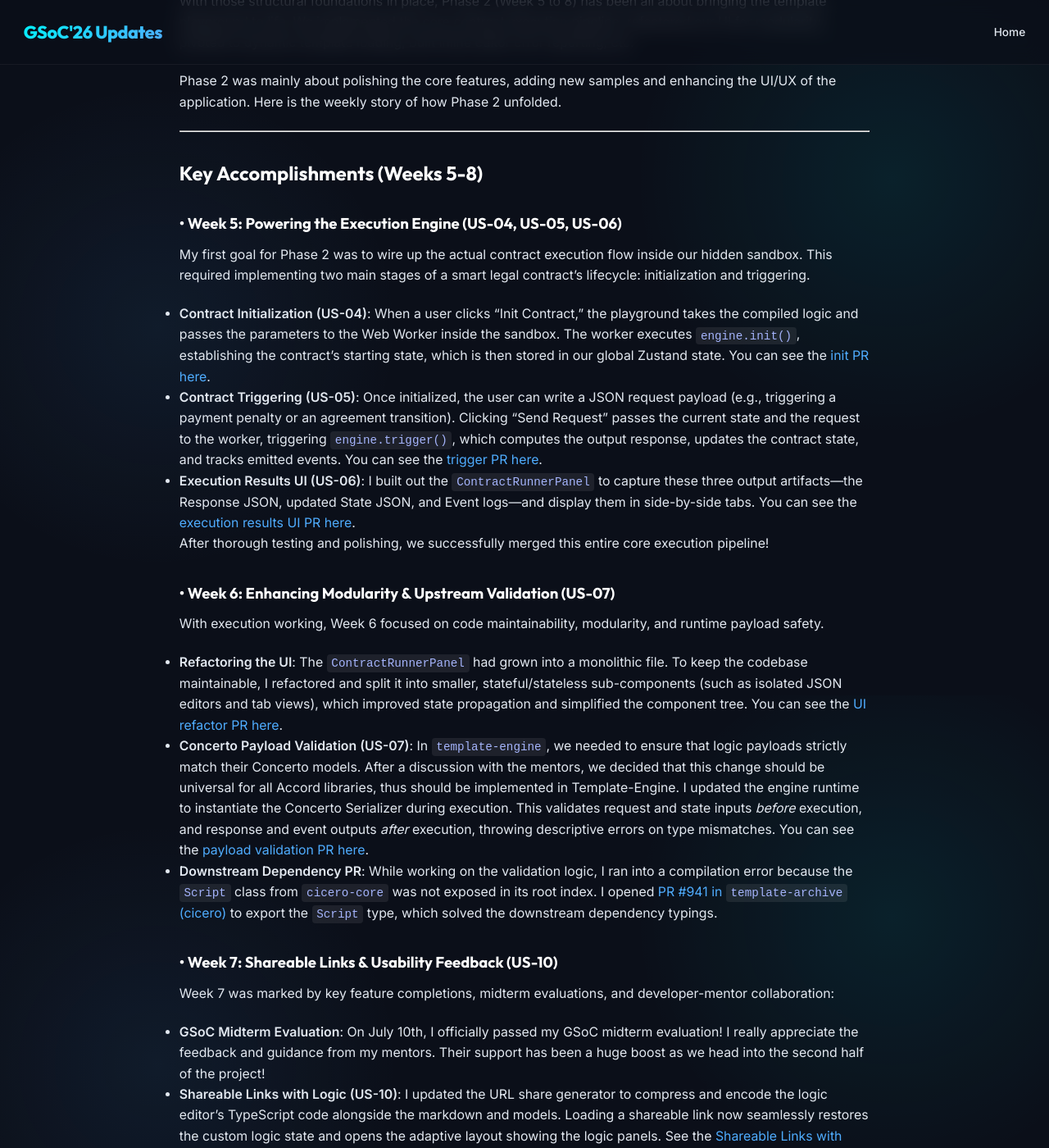
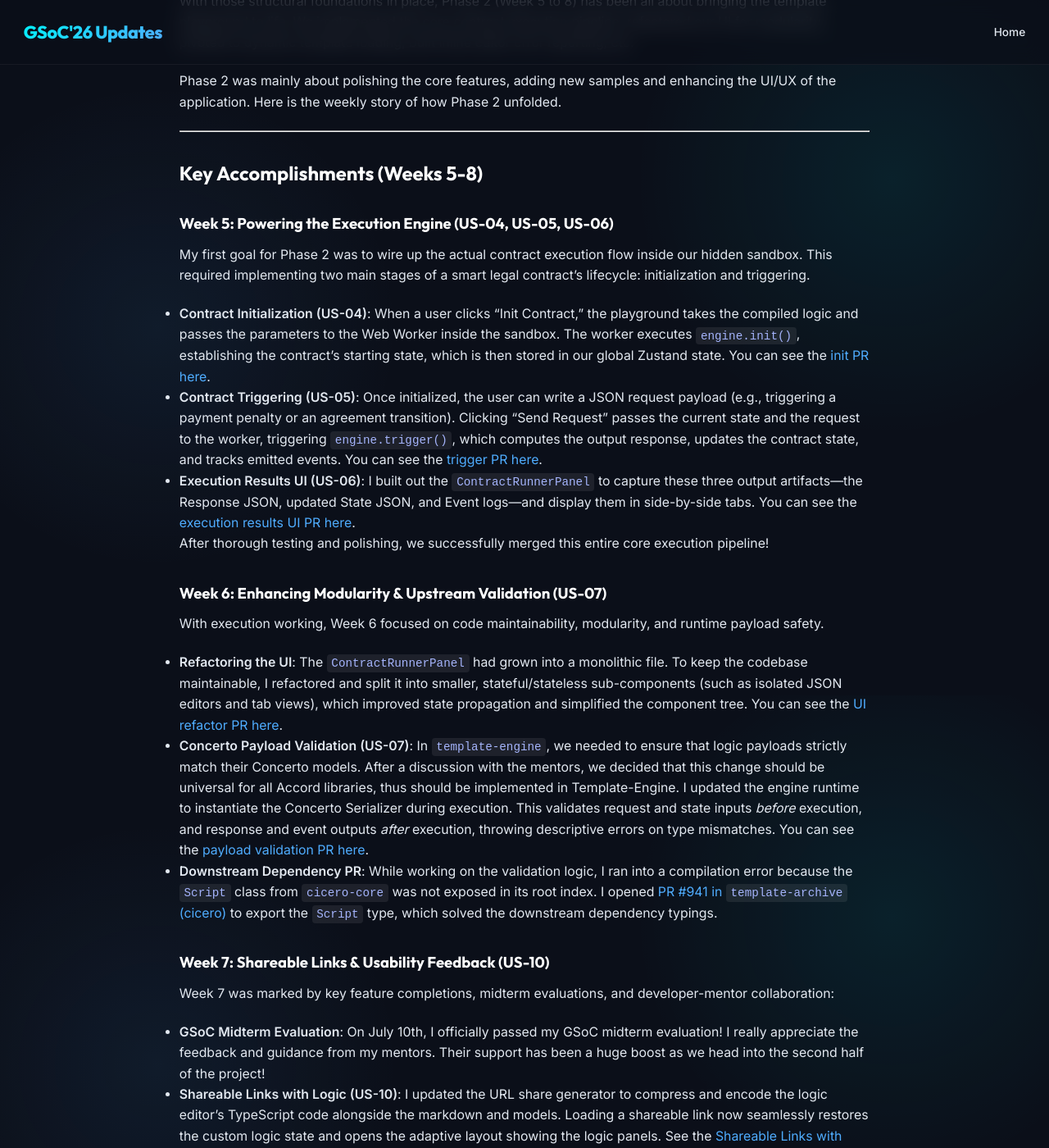
Before and after one commit to 23harshitkumar/23harshitkumar.github.io, a Jekyll site: the page built from _posts/2026-07-24-weeks-5-8.md, in a window 1280 px wide and 1400 px high, scrolled down 952 px. Shown: the whole window at 82% size. Built offline with Jekyll 4.4.1, drawn with Linux system fonts in a browser that asks for light colours; some of the changed text lies outside the part shown.

Commit message:
remove subheading bullet points

```diff
--- a/_posts/2026-07-24-weeks-5-8.md
+++ b/_posts/2026-07-24-weeks-5-8.md
@@ -21,7 +21,7 @@ Phase 2 was mainly about polishing the core features, adding new samples and enh
 
 ## Key Accomplishments (Weeks 5-8)
 
-### • Week 5: Powering the Execution Engine (US-04, US-05, US-06)
+### Week 5: Powering the Execution Engine (US-04, US-05, US-06)
 
 My first goal for Phase 2 was to wire up the actual contract execution flow inside our hidden sandbox. This required implementing two main stages of a smart legal contract's lifecycle: initialization and triggering.
 
@@ -31,7 +31,7 @@ My first goal for Phase 2 was to wire up the actual contract execution flow insi
 
 After thorough testing and polishing, we successfully merged this entire core execution pipeline!
 
-### • Week 6: Enhancing Modularity & Upstream Validation (US-07)
+### Week 6: Enhancing Modularity & Upstream Validation (US-07)
 
 With execution working, Week 6 focused on code maintainability, modularity, and runtime payload safety.
 
@@ -39,7 +39,7 @@ With execution working, Week 6 focused on code maintainability, modularity, and
 - **Concerto Payload Validation (US-07)**: In `template-engine`, we needed to ensure that logic payloads strictly match their Concerto models. After a discussion with the mentors, we decided that this change should be universal for all Accord libraries, thus should be implemented in Template-Engine. I updated the engine runtime to instantiate the Concerto Serializer during execution. This validates request and state inputs _before_ execution, and response and event outputs _after_ execution, throwing descriptive errors on type mismatches. You can see the [payload validation PR here](https://github.com/accordproject/template-engine/pull/164).
 - **Downstream Dependency PR**: While working on the validation logic, I ran into a compilation error because the `Script` class from `cicero-core` was not exposed in its root index. I opened [PR #941 in `template-archive` (cicero)](https://github.com/accordproject/template-archive/pull/941) to export the `Script` type, which solved the downstream dependency typings.
 
-### • Week 7: Shareable Links & Usability Feedback (US-10)
+### Week 7: Shareable Links & Usability Feedback (US-10)
 
 Week 7 was marked by key feature completions, midterm evaluations, and developer-mentor collaboration:
 
@@ -49,7 +49,7 @@ Week 7 was marked by key feature completions, midterm evaluations, and developer
 
 Here is the document where I wrote down the notes from the feedback call: https://docs.google.com/document/d/1pz9sTXKrHwI5vaRGP_tGxdftth17Ax8tG5U61QIRBrQ/edit?usp=sharing
 
-### • Week 8: Inline Error Diagnostics & Dynamic Templates (US-09)
+### Week 8: Inline Error Diagnostics & Dynamic Templates (US-09)
 
 This week, I focused on addressing the feedback from our Week 7 meeting, finalizing inline editor error reporting, and integrating dynamic library templates.
 
```
